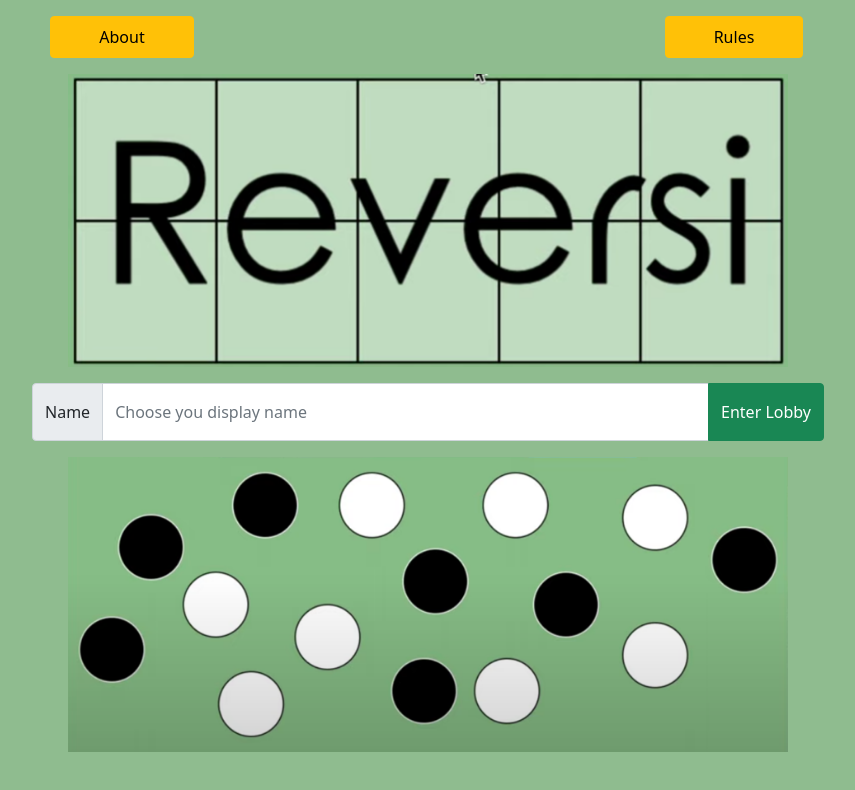
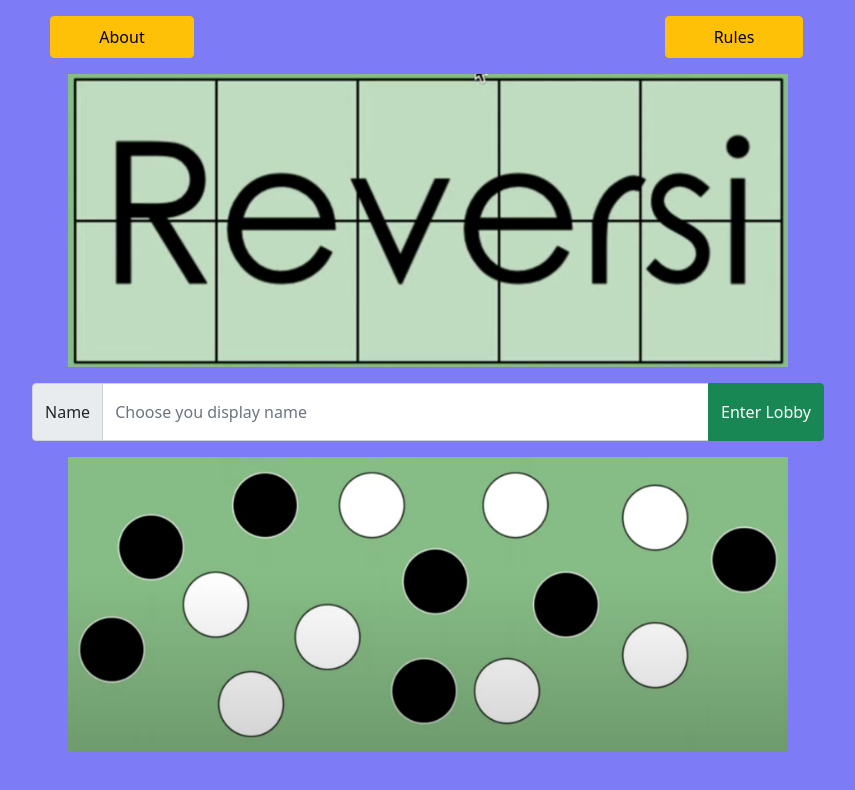
Before and after one commit to asnaniseema/REVERSI_Seema, a website: page public/index.html in a window 1280 px wide. Shown: the whole page, without its empty margins (212-1067 px from the left). Drawn offline with nearby package versions, Linux system fonts and the light colour scheme.

Commit message:
Update index.html

```diff
--- a/public/index.html
+++ b/public/index.html
@@ -8,7 +8,7 @@
     <link href="https://cdn.jsdelivr.net/npm/bootstrap@5.0.1/dist/css/bootstrap.min.css" rel="stylesheet" integrity="sha384-+0n0xVW2eSR5OomGNYDnhzAbDsOXxcvSN1TPprVMTNDbiYZCxYbOOl7+AMvyTG2x" crossorigin="anonymous">
   <style>
     body{
-      background-color:darkseagreen;
+      background-color:#7d7bf5;
     }
   </style>
 
```
